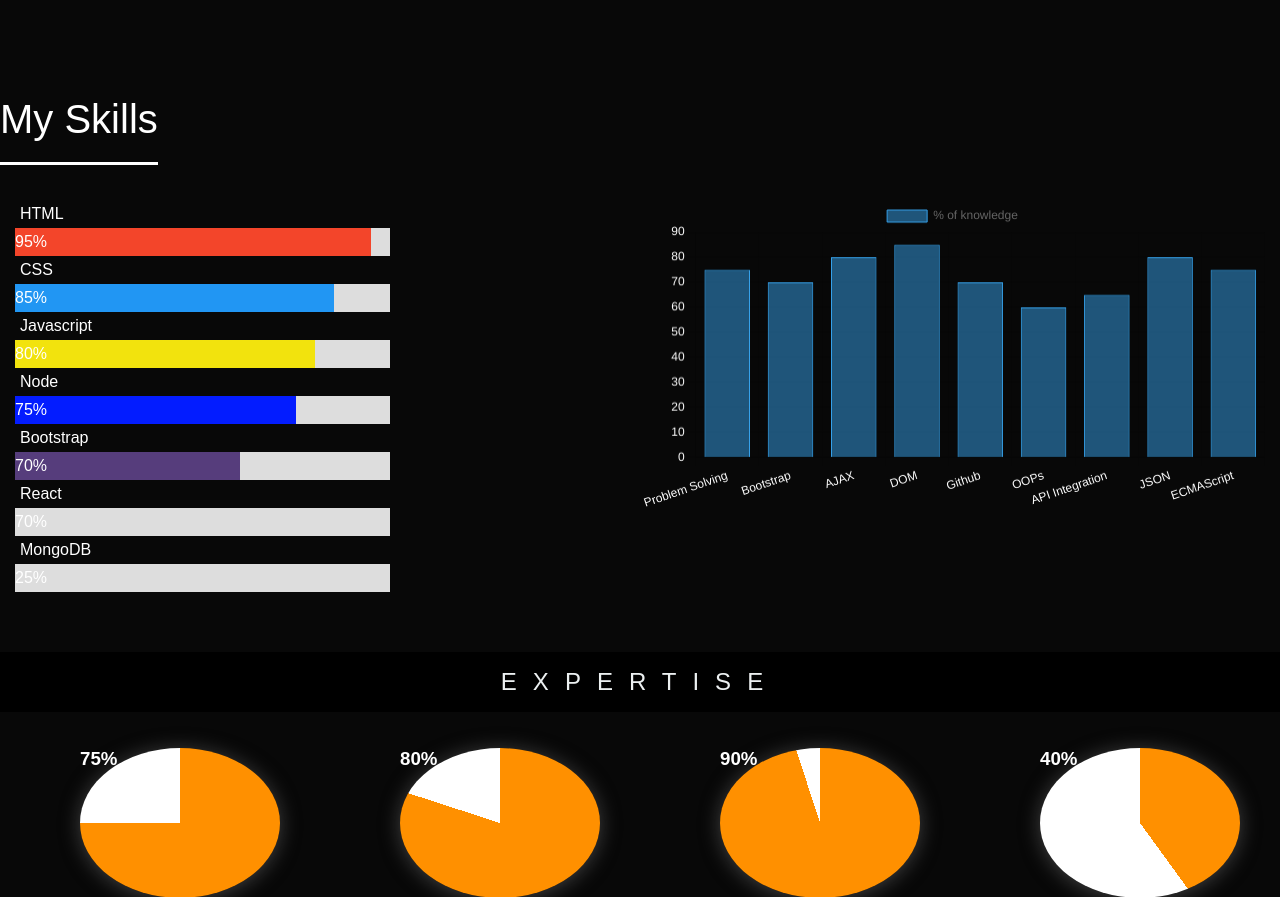
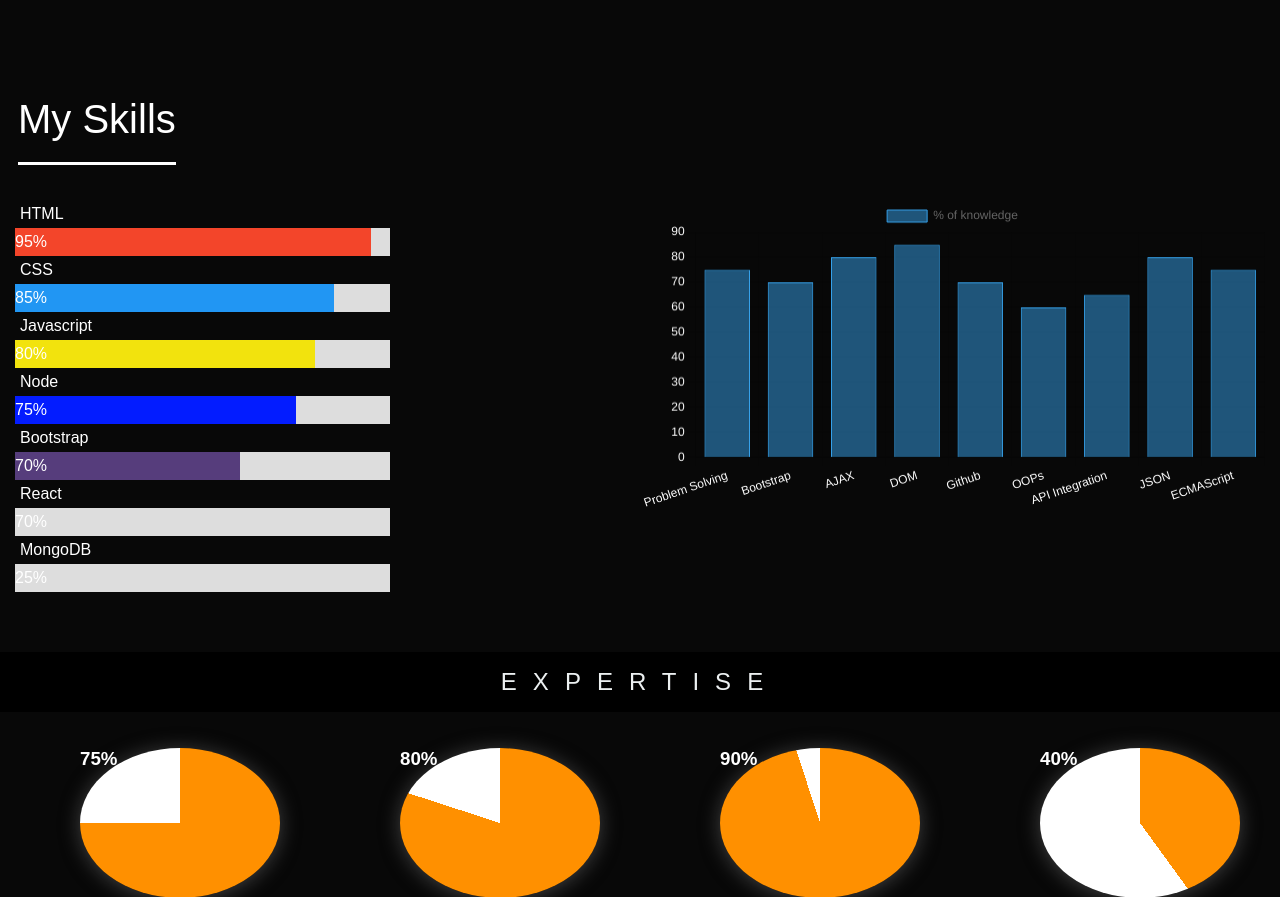
Before and after one commit to Himanshu4218/portfolio, a plain HTML site: page index.html in a window 1280 px wide. Shown: the part 1524-2421 px from the top of the page. Drawn offline with nearby package versions, Linux system fonts and the light colour scheme.

Commit message:
final code

```diff
--- a/style.css
+++ b/style.css
@@ -567,6 +567,7 @@ section .title{
     font-size: 40px;
     font-weight: 500;
     margin-bottom: 20px;
+    margin-left: 18px;
     padding-bottom: 20px;
     font-family: 'Ubuntu',sans-serif;
 }
```
